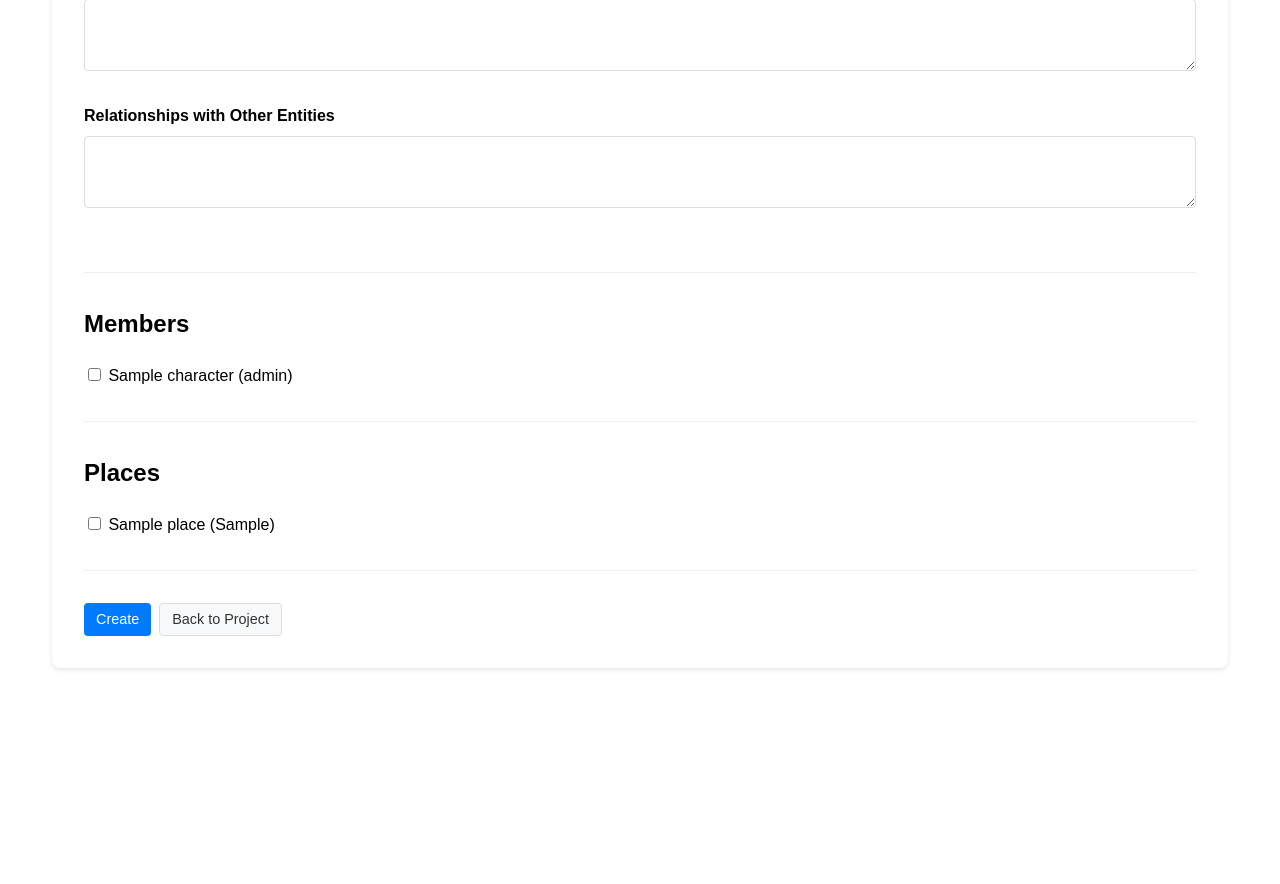
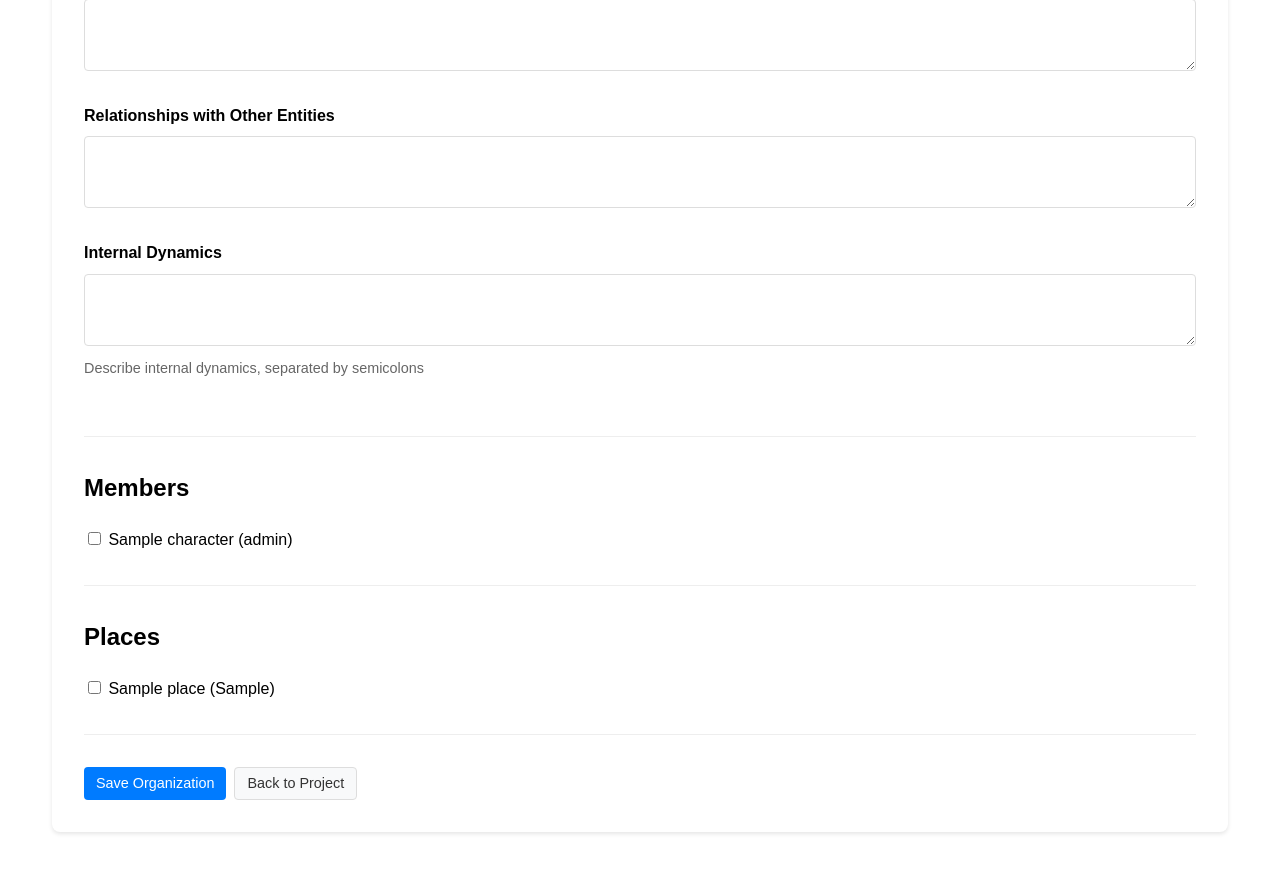
Before and after one commit to SudoMichel/writing, a Django app: page /projects/1/organizations/create/ in a window 1280 px wide. Shown: the part 902-1786 px from the top of the page. Before the commit the page ends 1572 px from the top, so only its background shows below. Run offline with Django 5.2, Linux system fonts and the light colour scheme; a user stored in the database is signed in; tables that the repository leaves empty hold one stand-in row (values such as "Sample post").

Commit message:
Add internal dynamics field to Organization model and update related forms and templates
- Introduced a new field for internal dynamics in the Organization model to capture additional organizational context.
- Updated the OrganizationForm to include the internal dynamics field for user input.
- Modified project context display template to show internal dynamics information.
- Enhanced organization form template to include a label and help text for internal dynamics, improving user guidance.

```diff
--- a/ai/context_utils.py
+++ b/ai/context_utils.py
@@ -168,6 +168,9 @@ def get_project_context(project):
         if org.relationships_with_other_entities:
             keywords = [keyword.strip() for keyword in org.relationships_with_other_entities.split(';') if keyword.strip()]
             if keywords: org_data['relationships_with_other_entities'] = keywords
+        if org.internal_dynamics:
+            keywords = [keyword.strip() for keyword in org.internal_dynamics.split(';') if keyword.strip()]
+            if keywords: org_data['internal_dynamics'] = keywords
 
         org_chars = [char.name for char in org.characters.all()]
         if org_chars:
--- a/ai/templates/ai/project_context_display.html
+++ b/ai/templates/ai/project_context_display.html
@@ -125,6 +125,7 @@
                             <p><em>Modus Operandi Keywords:</em> {{ org.modus_operandi_keywords|default:"N/A" }}</p>
                             <p><em>Hierarchy and Membership:</em> {{ org.hierarchy_and_membership|default:"N/A" }}</p>
                             <p><em>Relationships with other Entities:</em> {{ org.relationships_with_other_entities|default:"N/A" }}</p>
+                            <p><em>Internal Dynamics:</em> {{ org.internal_dynamics|default:"N/A" }}</p>
                             <p><em>Characters:</em> {{ org.characters|join:", " }}</p>
                             <p><em>Places:</em> {{ org.places|join:", " }}</p>
                         </li>
--- a/core/forms.py
+++ b/core/forms.py
@@ -39,13 +39,14 @@ class PlaceForm(forms.ModelForm):
 class OrganizationForm(forms.ModelForm):
     class Meta:
         model = Organization
-        fields = ['name', 'type', 'description', 'goals_and_objectives', 'modus_operandi_keywords', 'hierarchy_and_membership', 'relationships_with_other_entities', 'characters', 'places']
+        fields = ['name', 'type', 'description', 'goals_and_objectives', 'modus_operandi_keywords', 'hierarchy_and_membership', 'relationships_with_other_entities', 'internal_dynamics', 'characters', 'places']
         widgets = {
             'description': forms.Textarea(attrs={'rows': 5}),
             'goals_and_objectives': forms.Textarea(attrs={'rows': 3}),
             'modus_operandi_keywords': forms.Textarea(attrs={'rows': 3}),
             'hierarchy_and_membership': forms.Textarea(attrs={'rows': 3}),
             'relationships_with_other_entities': forms.Textarea(attrs={'rows': 3}),
+            'internal_dynamics': forms.Textarea(attrs={'rows': 3}),
             'characters': forms.CheckboxSelectMultiple,
             'places': forms.CheckboxSelectMultiple,
         }
--- a/core/models.py
+++ b/core/models.py
@@ -81,6 +81,7 @@ class Organization(models.Model):
     modus_operandi_keywords = models.TextField(blank=True, null=True, help_text="Enter modus operandi keywords, separated by semicolons")
     hierarchy_and_membership = models.TextField(blank=True, null=True, help_text="Describe hierarchy and membership details, separated by semicolons")
     relationships_with_other_entities = models.TextField(blank=True, null=True, help_text="Describe relationships with other entities, separated by semicolons")
+    internal_dynamics = models.TextField(blank=True, null=True, help_text="Describe internal dynamics, separated by semicolons")
     characters = models.ManyToManyField(Character, related_name='organizations', blank=True)
     places = models.ManyToManyField(Place, related_name='organizations', blank=True)
     project = models.ForeignKey(Project, on_delete=models.CASCADE, related_name='organizations')
--- a/core/templates/core/organization_form.html
+++ b/core/templates/core/organization_form.html
@@ -49,6 +49,12 @@
                 <label for="{{ form.relationships_with_other_entities.id_for_label }}">Relationships with Other Entities</label>
                 {{ form.relationships_with_other_entities }}
             </div>
+
+            <div class="form-group">
+                <label for="{{ form.internal_dynamics.id_for_label }}">Internal Dynamics</label>
+                {{ form.internal_dynamics }}
+                <p class="help-text">{{ form.internal_dynamics.help_text }}</p>
+            </div>
         </div>
 
         <div class="form-section">
@@ -62,7 +68,7 @@
         </div>
 
         <div class="button-group">
-            <button type="submit" class="btn">{{ action }}</button>
+            <button type="submit" class="btn">Save Organization</button>
             <a href="{% url 'project_edit' project.id %}" class="btn btn-secondary">Back to Project</a>
         </div>
     </form>
--- a/core/templates/core/plotpoint_form.html
+++ b/core/templates/core/plotpoint_form.html
@@ -68,7 +68,7 @@
         </div>
 
         <div class="button-group">
-            <button type="submit" class="btn">{{ action }}</button>
+            <button type="submit" class="btn">Save Plot Point</button>
             <a href="{% url 'project_edit' project.id %}" class="btn btn-secondary">Back to Project</a>
         </div>
     </form>
```
Also changed, not shown: core/migrations/0020_organization_internal_dynamics_alter_project_style.py (added).
